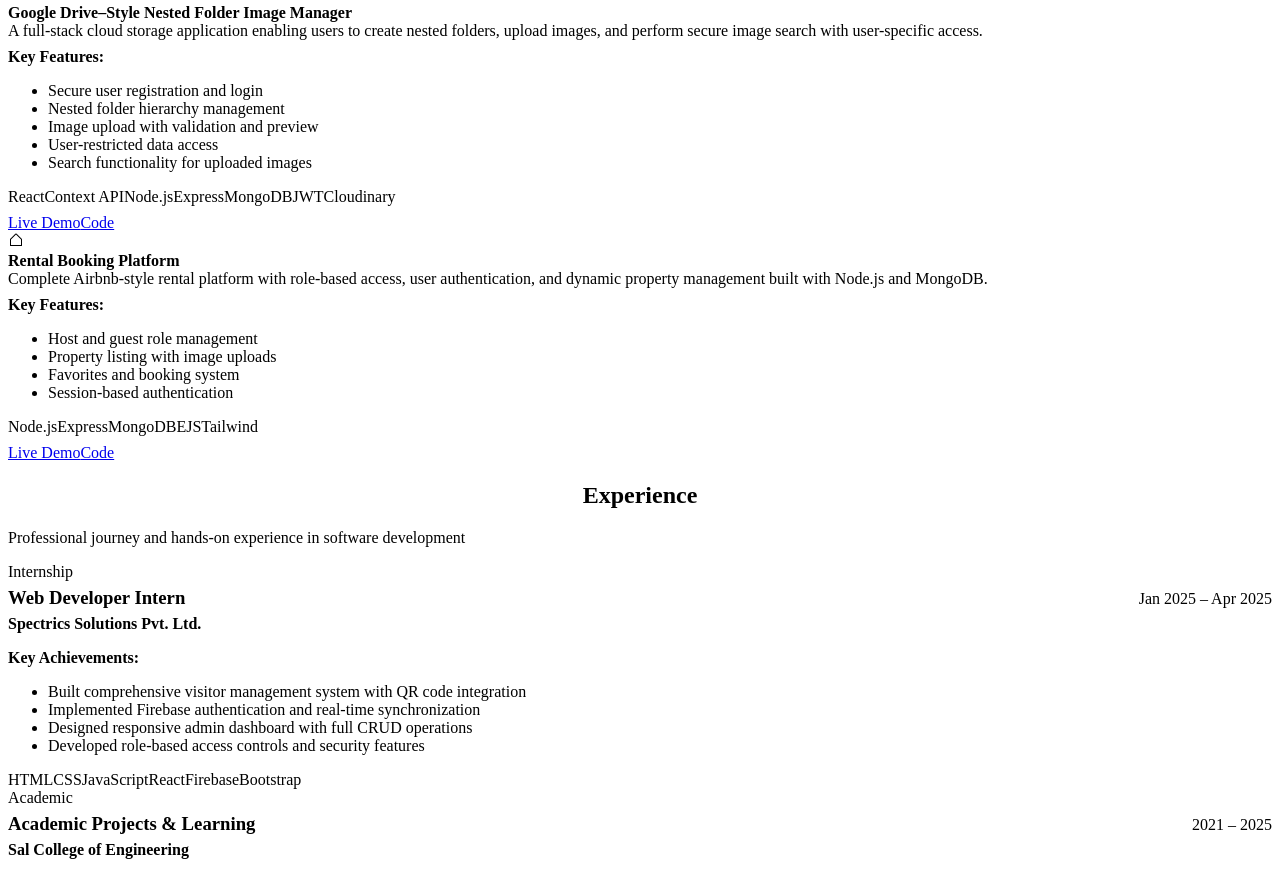
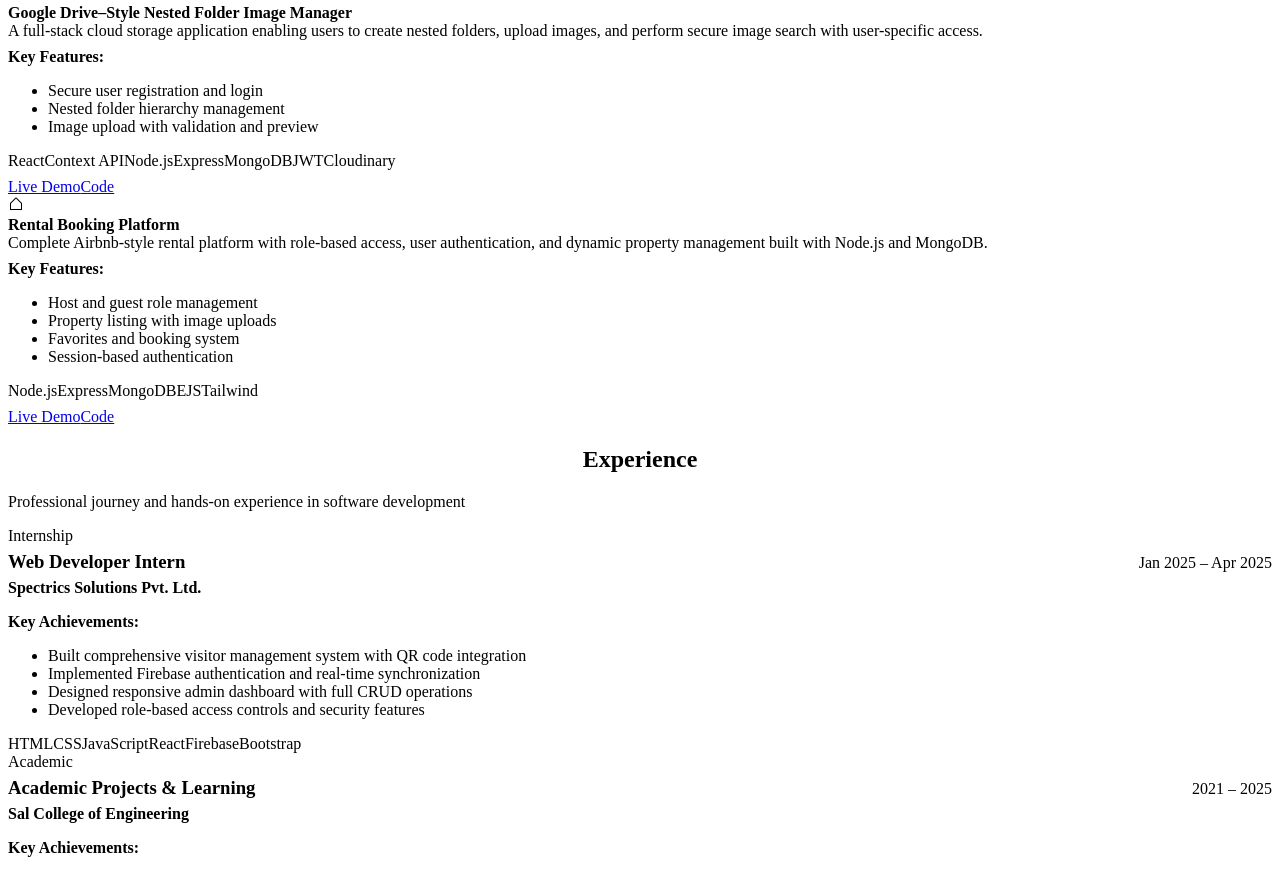
Before and after one commit to Maithili-007/portfolio, a React (Vite) app: page / in a window 1280 px wide. Shown: the part 1583-2456 px from the top of the page. Built offline with nearby package versions, Linux system fonts and the light colour scheme; the HTML template or start-up script is replaced by a standard one.

Commit message:
added changes

```diff
--- a/src/data.js
+++ b/src/data.js
@@ -56,8 +56,6 @@ export const data = {
       "Secure user registration and login",
       "Nested folder hierarchy management",
       "Image upload with validation and preview",
-      "User-restricted data access",
-      "Search functionality for uploaded images"
       ],
       tech: ["React", "Context API", "Node.js", "Express", "MongoDB", "JWT", "Cloudinary"],
       demo: "https://dobby-ads-assignment-flax.vercel.app/",
```
